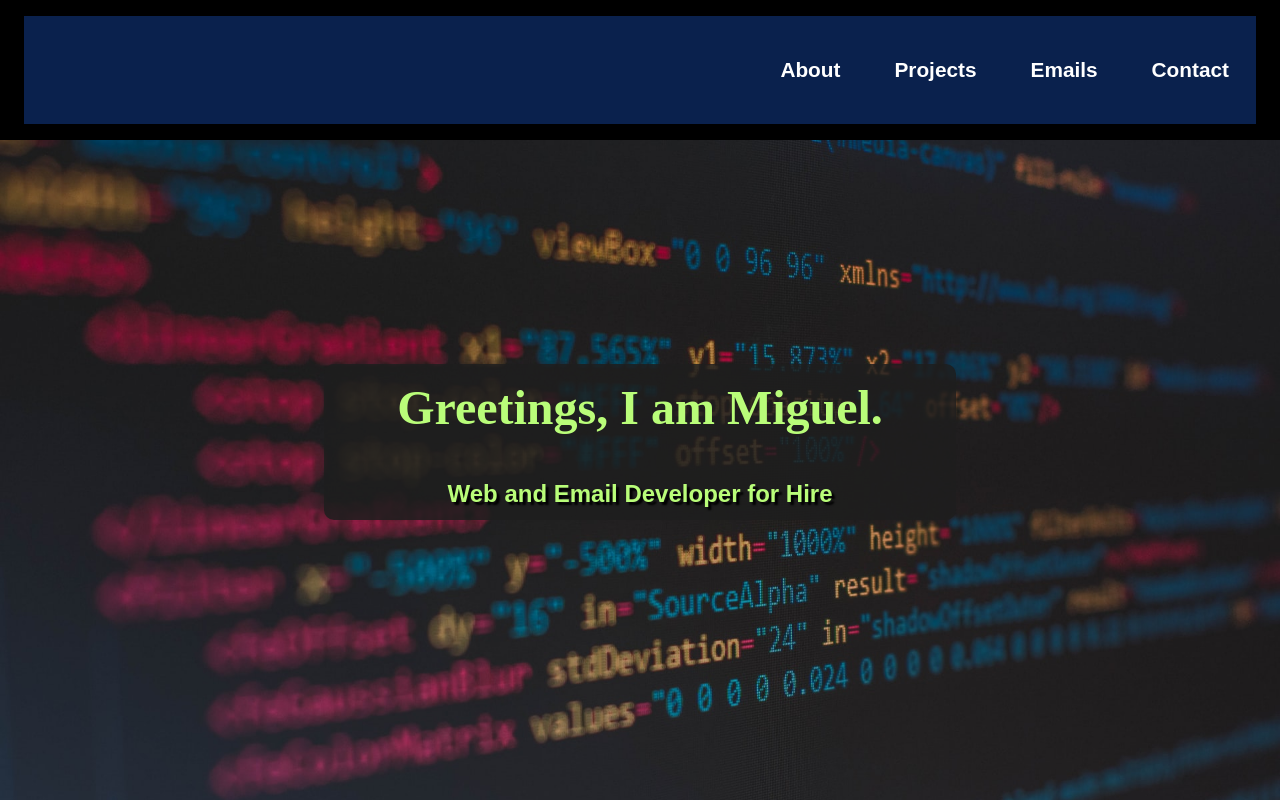
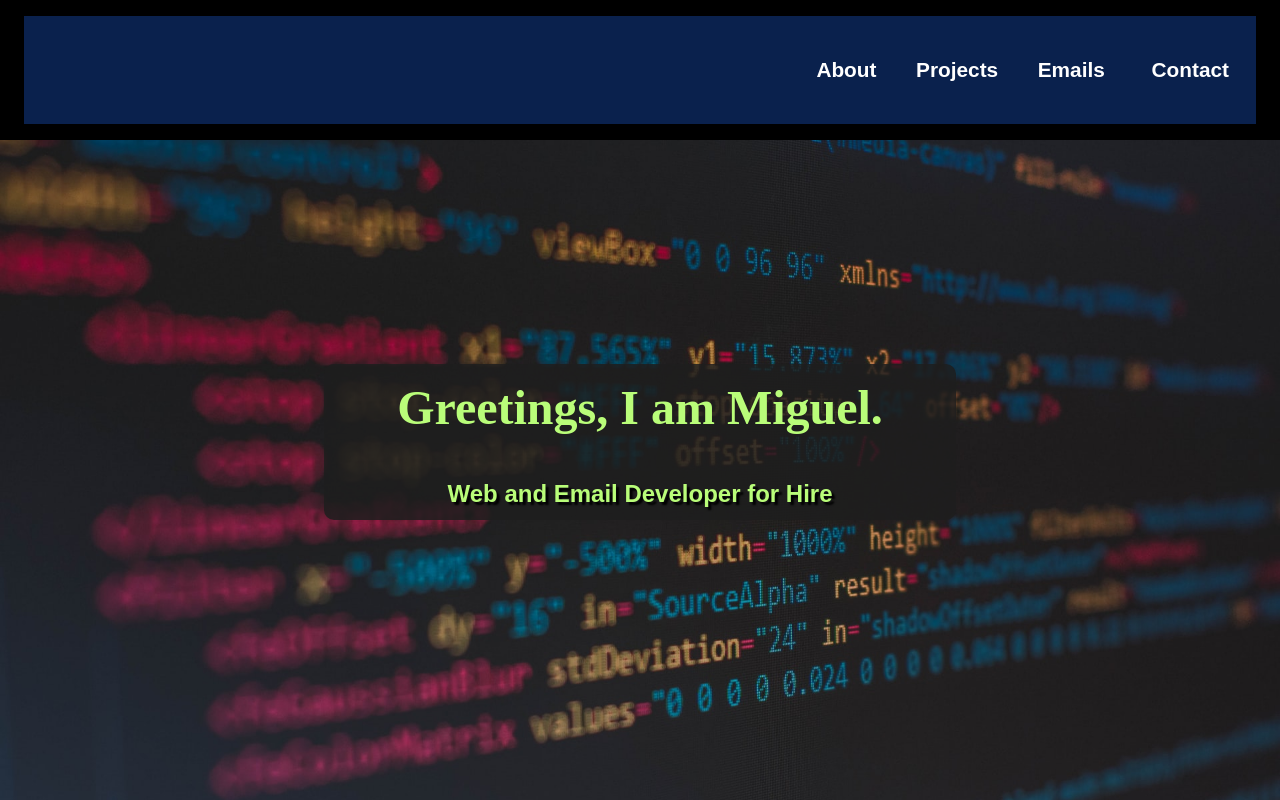
Before and after one commit to samouchka1/React-Portfolio, a React (Create React App) app: page / in a window 1280 px wide. Shown: the top 800 px of the page. Built offline with nearby package versions, Linux system fonts and the light colour scheme; a web font is replaced by a local one.

Commit message:
added horizontal padding to ListItem element

```diff
--- a/src/NavBar.js
+++ b/src/NavBar.js
@@ -87,7 +87,7 @@ const NavBar = () => {
         <Toolbar disableGutters>
           <List sx={{ display: 'flex'}}>
             {hashLinks.map((page) => (
-                <ListItem key={page}>
+                <ListItem key={page} sx={{padding: '0 .55rem'}}>
                   <Typography noWrap sx={navLinksBorder}>
                       <HashLink
                         style={{textDecoration: 'none'}}
```
